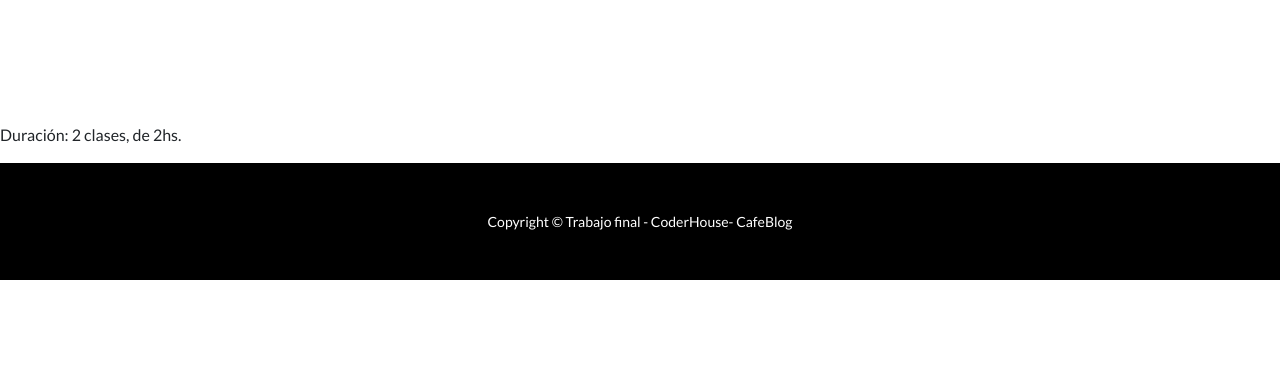
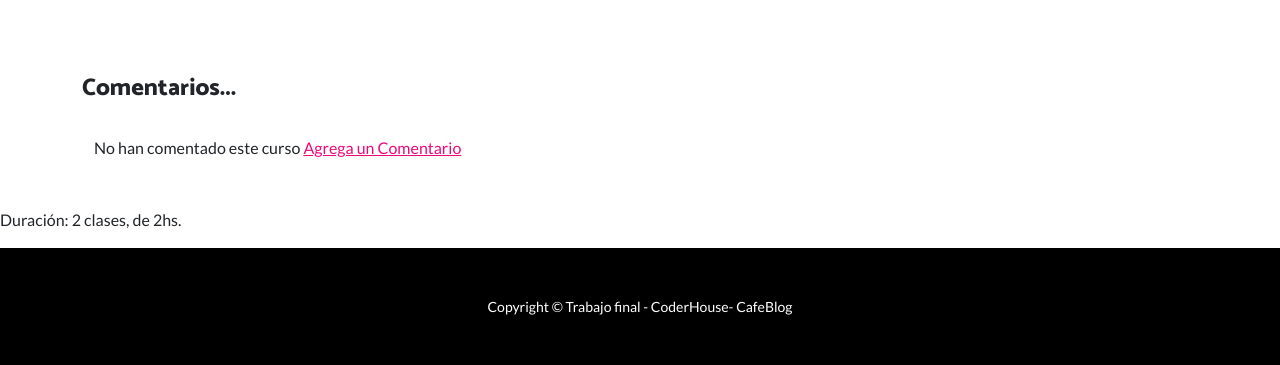
Before and after one commit to eliasescalante/Cursos_de_Baristas_web, a Django app: page /clases/detalle/1 in a window 1280 px wide. Shown: the part 1370-1735 px from the top of the page. Before the commit the page ends 1650 px from the top, so only its background shows below. Run offline with Django 4.2, Linux system fonts and the light colour scheme; data comes from the database, SQL or seed files in the repository; data that the repository does not hold is empty; some libraries are stand-ins or nearby versions.

Commit message:
comentarios

```diff
--- a/blogCafe/CursosApp/templates/CursosApp/curso_detalle.html
+++ b/blogCafe/CursosApp/templates/CursosApp/curso_detalle.html
@@ -38,6 +38,23 @@
 <br>
 <br>
 <br>
+<div class="container">
+    <h4>Comentarios...</h4>
+    <br>
+    <div class="container">
+    {% if not curso.comentarios.all %}
+        No han comentado este curso
+    {% else %}
+        {% for comentario in curso.comentarios.all %}
+        <p><strong>{{comentario.nombre}}</strong></p>
+        <p>{{comentario.mensaje}}</p>
+        <p><small>{{comentario.fechaComentario}}</small></p>
+        <hr>
+        {% endfor %}
+    {% endif %}
+    <a href="{% url 'crear_comentario' curso.pk %}">Agrega un Comentario</a>
+    </div>
+</div>
 <br>
 <br>
 
```
Also changed, not shown: blogCafe/CursosApp/templates/CursosApp/comentario.html (added, +24 -0 lines).
